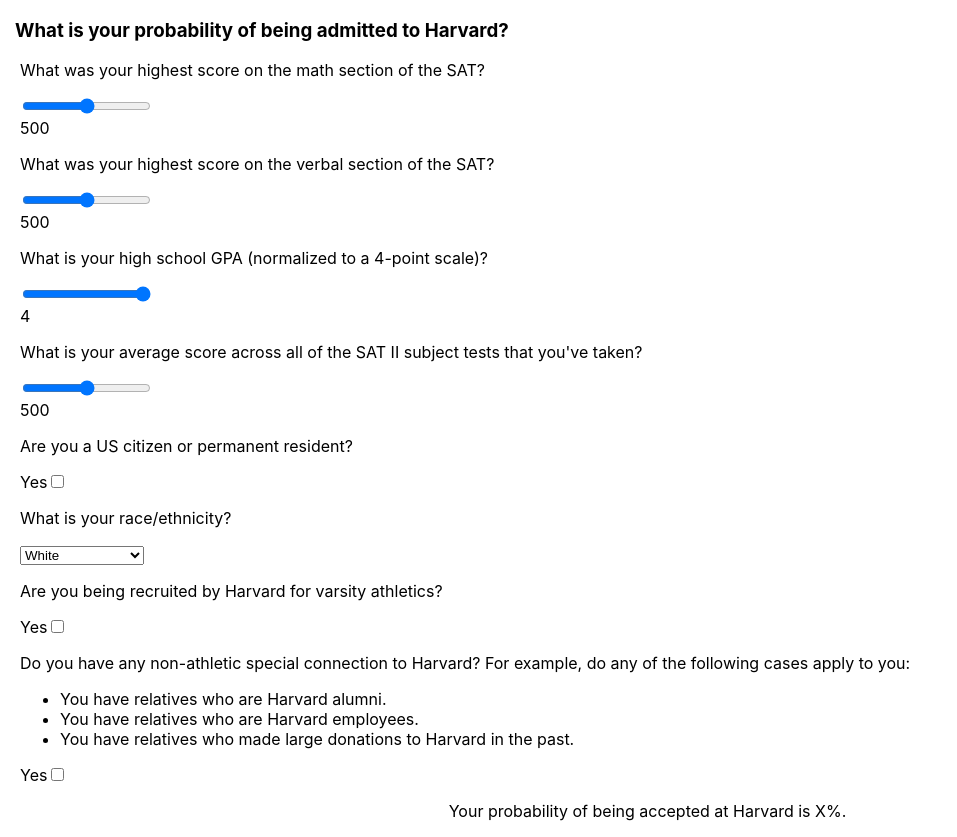
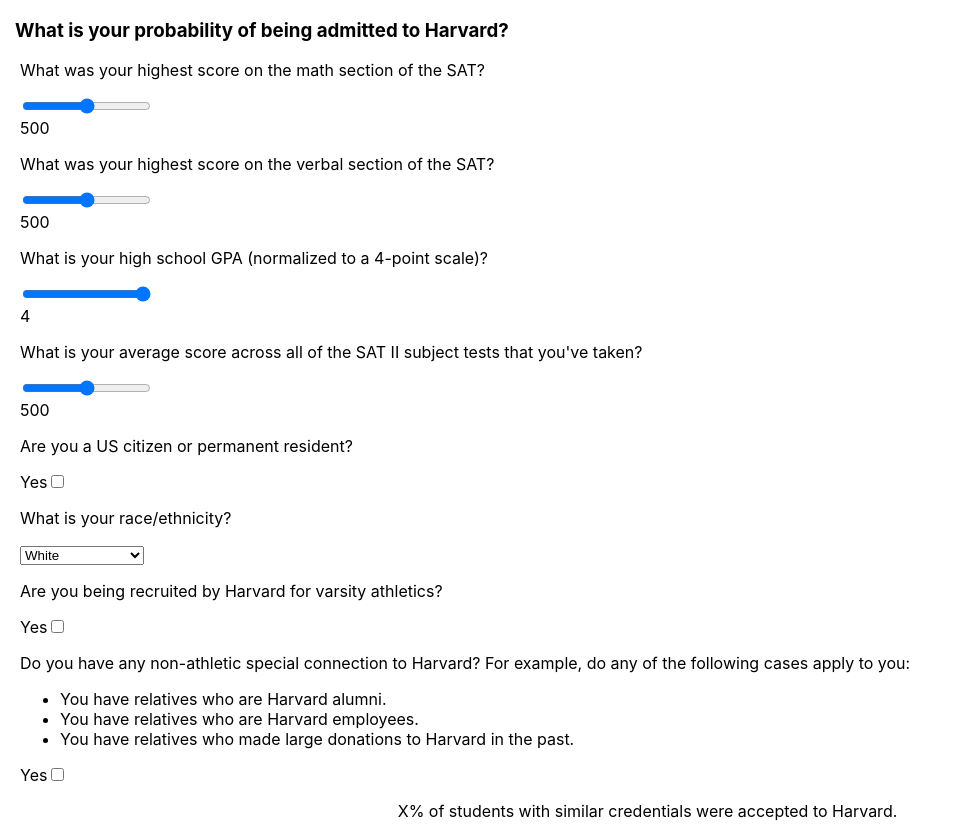
Before and after one commit to wkoury/harvard-admissions, a React (Create React App) app: page / in a window 1280 px wide. Shown: the whole page, without its empty margins (0-957 px from the left). Built offline with nearby package versions, Linux system fonts and the light colour scheme.

Commit message:
Small phrasing changes

```diff
--- a/src/App.js
+++ b/src/App.js
@@ -9,7 +9,7 @@
         <h3>What is your probability of being admitted to Harvard?</h3>
         <Input />
         <Probability
-          percent='X'
+          percentage='X'
         />
       </div>
     );
--- a/src/components/Probability.js
+++ b/src/components/Probability.js
@@ -5,7 +5,7 @@
     render(){
         return(
             <div className='probability'>
-                <p>Your probability of being accepted at Harvard is {this.props.percent}%.</p>
+                <p>{this.props.percentage}% of students with similar credentials were accepted to Harvard.</p>
             </div>
         );
     }
```
Also changed, not shown: 1 other file (tests, documents, lock files or other folders).
